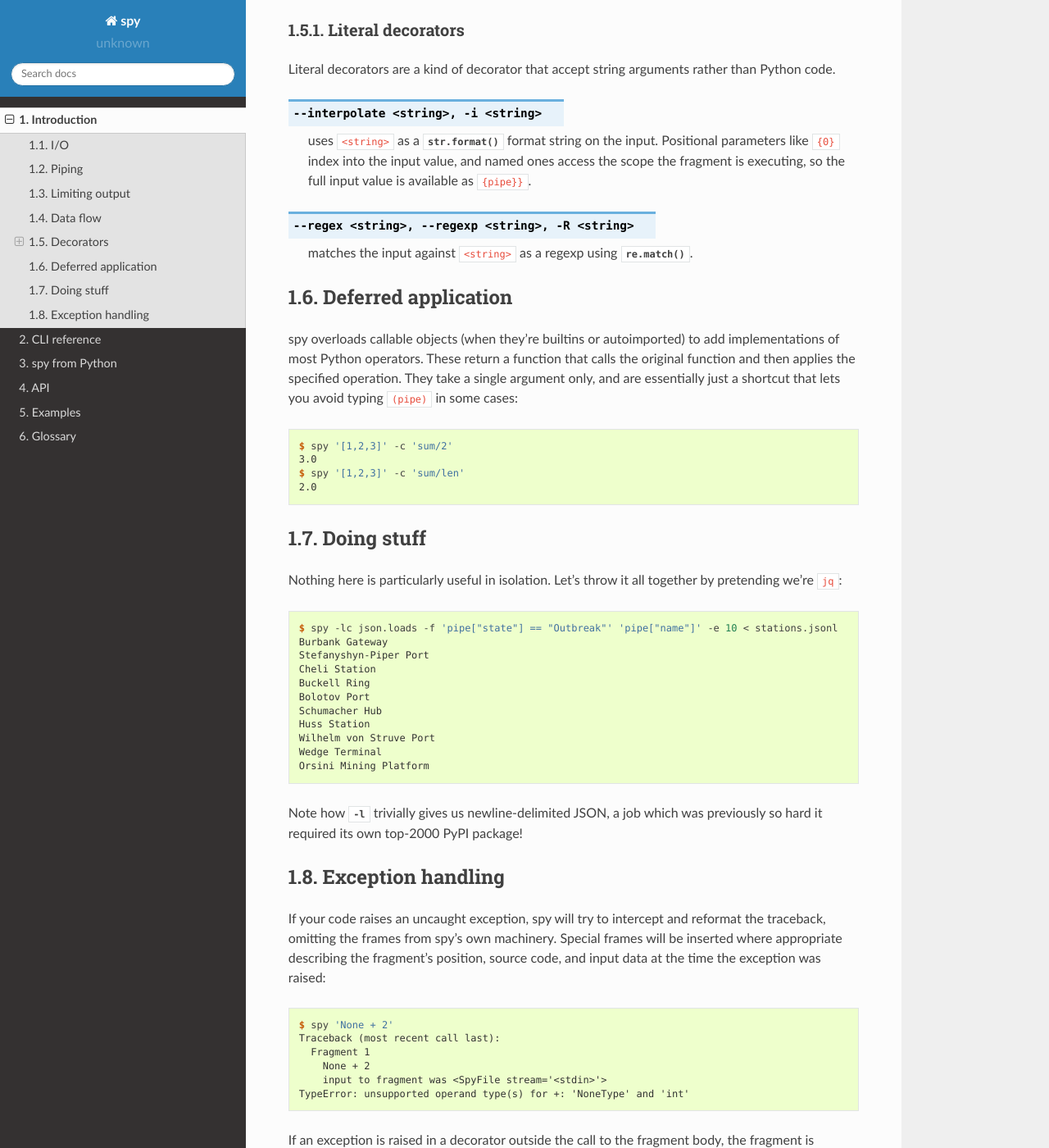
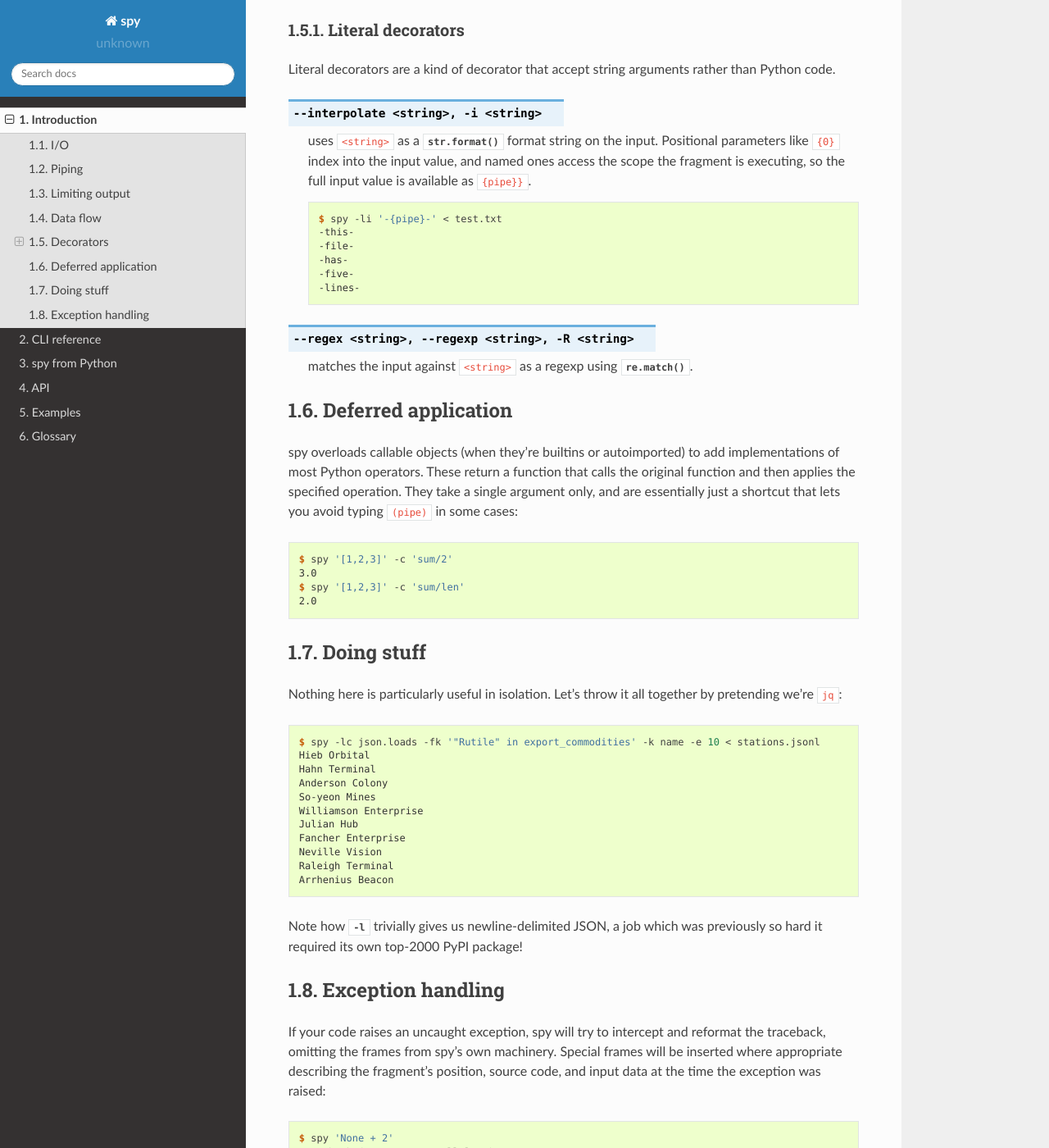
Before and after one commit to edk0/spy, a Sphinx documentation site: the page built from doc/intro.rst, in a window 1280 px wide and 1400 px high, scrolled down 3124 px. Shown: the whole window at 82% size. Built offline with Sphinx 7.4.7 and the Read the Docs theme 2.0.0, drawn with Linux system fonts in a browser that asks for light colours.

Commit message:
Update some examples and their regression tests

```diff
--- a/doc/examples.rst
+++ b/doc/examples.rst
@@ -31,7 +31,7 @@ Filter
 
 .. code-block:: console
 
-   $ spy -l -f 'len(pipe) == 4' < test.txt
+   $ spy -l -fc 'len == 4' < test.txt
    this
    file
    five
@@ -55,7 +55,7 @@ Taking advantage of spy piping:
 
 .. code-block:: console
 
-   $ spy -m 'enumerate(pipe, 1)' "'{}: {}'.format(*pipe)" < test.txt
+   $ spy -m 'enumerate(pipe, 1)' -i '{}: {}' < test.txt
    1: this
    2: file
    3: has
--- a/doc/intro.rst
+++ b/doc/intro.rst
@@ -178,6 +178,15 @@ than Python code.
    ones access the scope the fragment is executing, so the full input value is
    available as ``{pipe}}``.
 
+   .. code-block:: console
+
+      $ spy -li '-{pipe}-' < test.txt
+      -this-
+      -file-
+      -has-
+      -five-
+      -lines-
+
 .. option:: --regex <string>, --regexp <string>, -R <string>
 
    matches the input against ``<string>`` as a regexp using :meth:`re.match`.
@@ -208,17 +217,17 @@ pretending we're ``jq``:
 
 .. code-block:: console
 
-   $ spy -lc json.loads -f 'pipe["state"] == "Outbreak"' 'pipe["name"]' -e 10 < stations.jsonl
-   Burbank Gateway
-   Stefanyshyn-Piper Port
-   Cheli Station
-   Buckell Ring
-   Bolotov Port
-   Schumacher Hub
-   Huss Station
-   Wilhelm von Struve Port
-   Wedge Terminal
-   Orsini Mining Platform
+   $ spy -lc json.loads -fk '"Rutile" in export_commodities' -k name -e 10 < stations.jsonl
+   Hieb Orbital
+   Hahn Terminal
+   Anderson Colony
+   So-yeon Mines
+   Williamson Enterprise
+   Julian Hub
+   Fancher Enterprise
+   Neville Vision
+   Raleigh Terminal
+   Arrhenius Beacon
 
 Note how :option:`-l` trivially gives us newline-delimited JSON, a job which was
 previously so hard it required its own top-2000 PyPI package!
```
Also changed, not shown: 1 other file.
